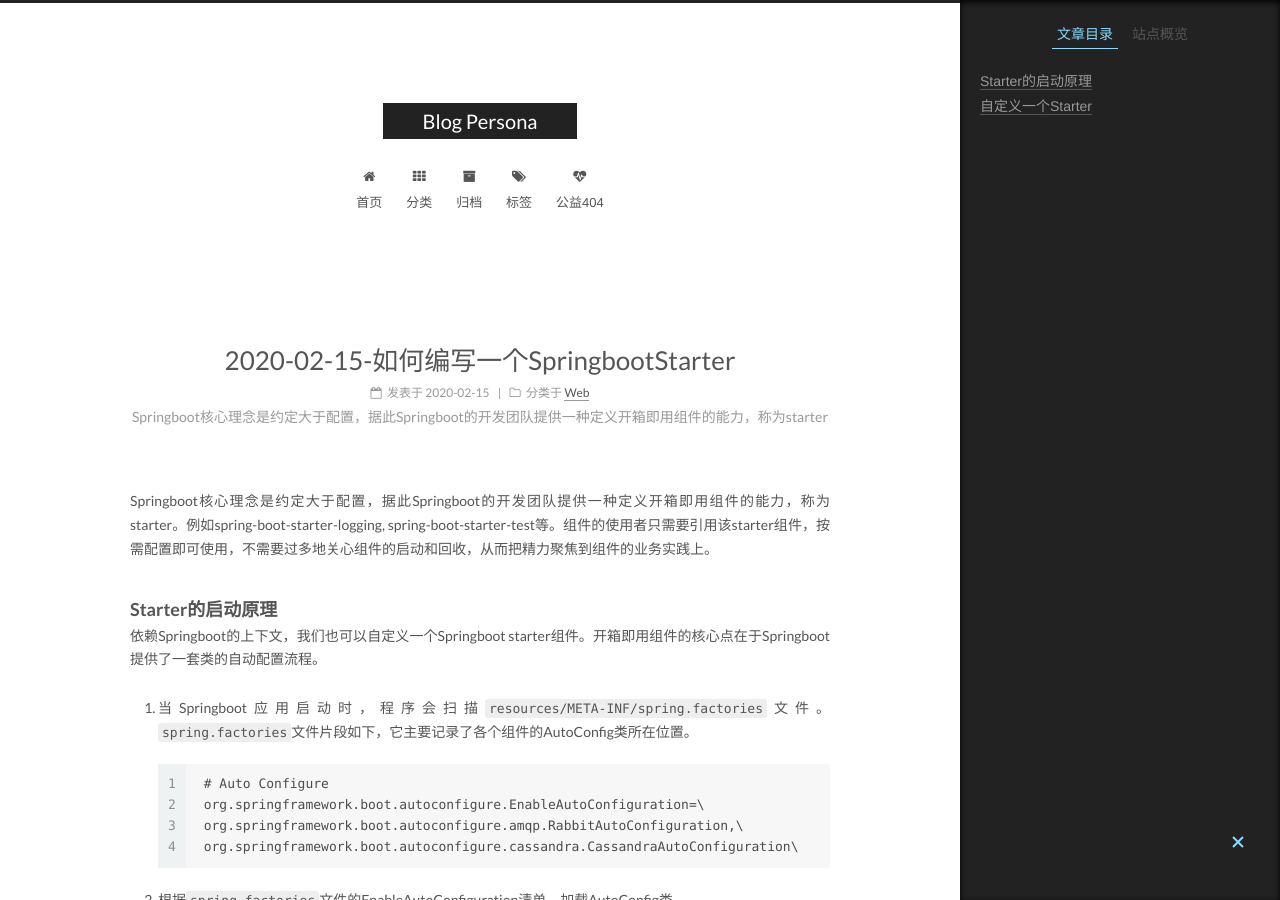
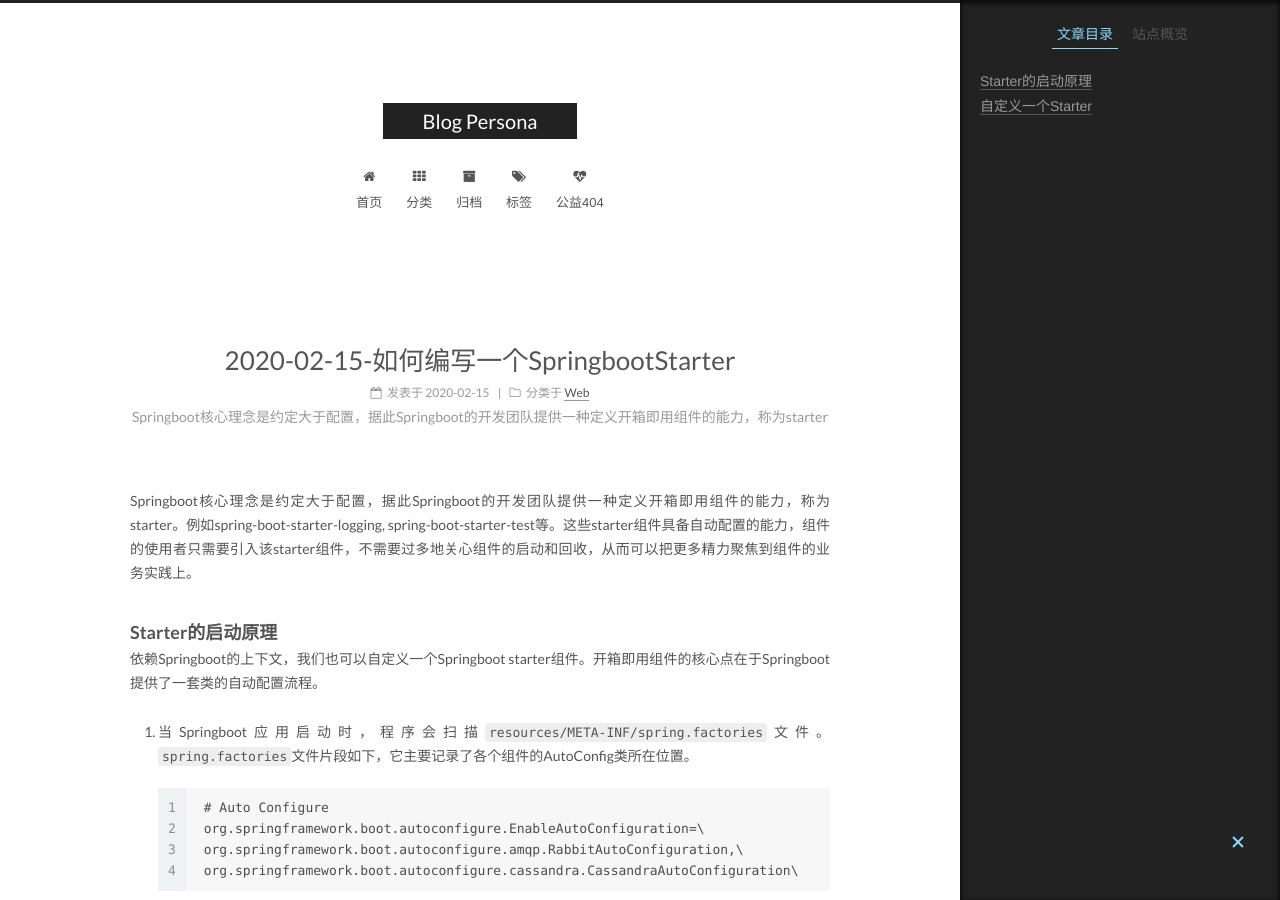
Before and after one commit to phaedo/blog, a Jekyll site: the page built from _posts/2020-02-15-如何编写一个SpringBootStarter.md, in a window 1280 px wide and 900 px high. Built offline with Jekyll 4.4.1, drawn with Linux system fonts in a browser that asks for light colours; comment, search, counter and statistics services are not loaded.

Commit message:
编写一个starter

```diff
--- a/_posts/2020-02-15-如何编写一个SpringBootStarter.md
+++ b/_posts/2020-02-15-如何编写一个SpringBootStarter.md
@@ -7,7 +7,7 @@ tags: [springboot]
 description: Springboot核心理念是约定大于配置，据此Springboot的开发团队提供一种定义开箱即用组件的能力，称为starter
 ---
 
-Springboot核心理念是约定大于配置，据此Springboot的开发团队提供一种定义开箱即用组件的能力，称为starter。例如spring-boot-starter-logging, spring-boot-starter-test等。组件的使用者只需要引用该starter组件，按需配置即可使用，不需要过多地关心组件的启动和回收，从而把精力聚焦到组件的业务实践上。
+Springboot核心理念是约定大于配置，据此Springboot的开发团队提供一种定义开箱即用组件的能力，称为starter。例如spring-boot-starter-logging, spring-boot-starter-test等。这些starter组件具备自动配置的能力，组件的使用者只需要引入该starter组件，不需要过多地关心组件的启动和回收，从而可以把更多精力聚焦到组件的业务实践上。
 
 ### Starter的启动原理
 
```
